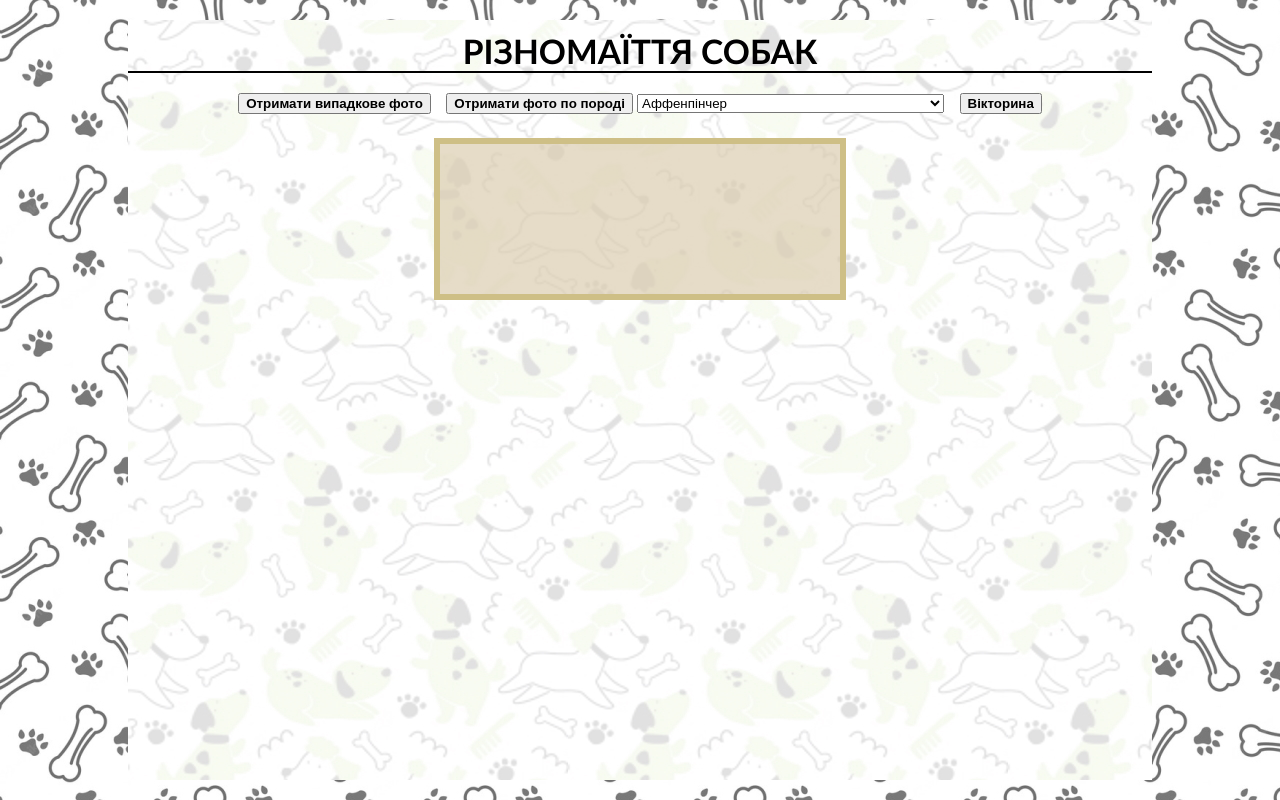
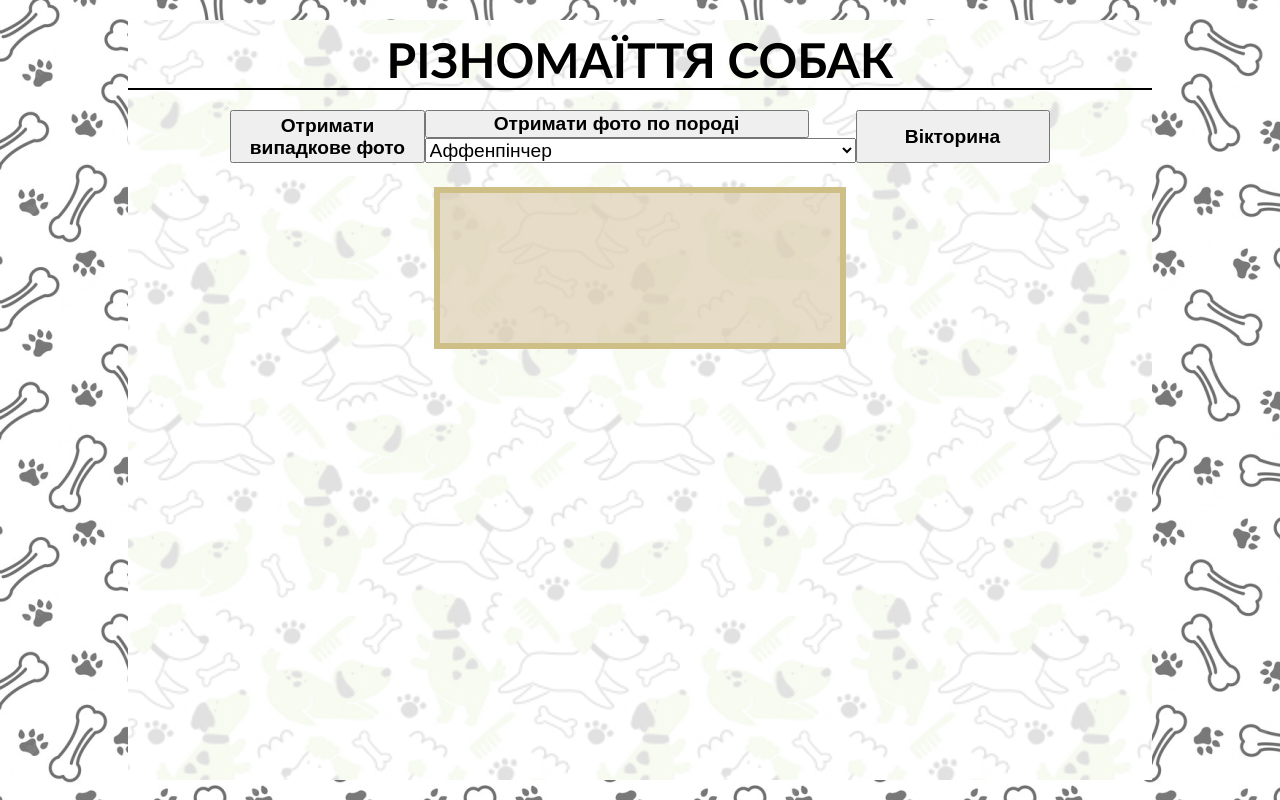
Before and after one commit to prominchyk/dogs, a website built with webpack: page index.html in a window 1280 px wide. Built offline with nearby package versions, Linux system fonts and the light colour scheme.

Commit message:
Update index.html

```diff
--- a/index.html
+++ b/index.html
@@ -29,7 +29,7 @@ header {
 header span {
     display: block;
     width: 100%;
-    font-size: 210%;
+    font-size: 300%;
     font-weight: bold;
     color: black;
     text-align: center;
@@ -54,6 +54,12 @@ header span {
 
 button {
   font-weight: bold;
+  width: 30vw;
+  font-size: 120%;
+}
+
+select {
+  font-size: 120%;
 }
 
 #breedDogName {
```
